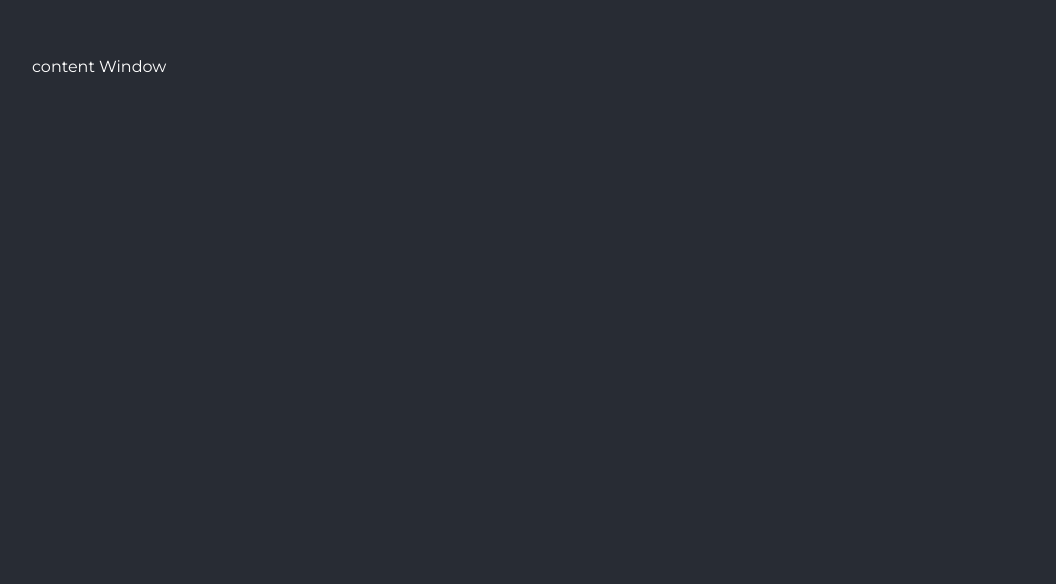
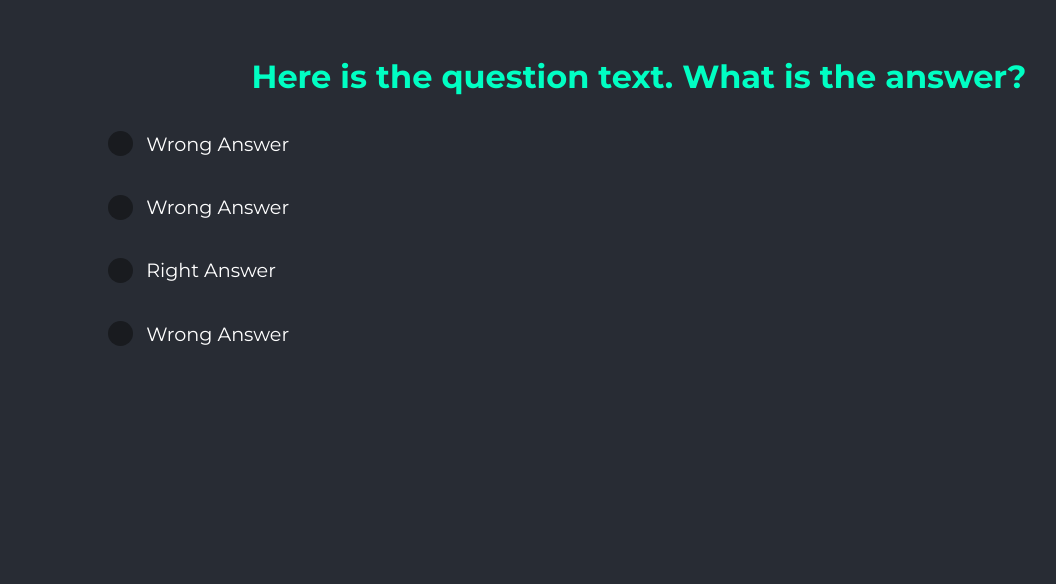
Before and after one commit to hollyefig/Questionnaire, a React (Create React App) app: page / in a window 1280 px wide. Shown: the part 996-1580 px from the top of the page, without its empty margins (1-1057 px from the left). Built offline with nearby package versions, Linux system fonts and the light colour scheme.

Commit message:
created data for questions. input into q1

```diff
--- a/src/components/questions/Question1.jsx
+++ b/src/components/questions/Question1.jsx
@@ -1,12 +1,33 @@
 import React from 'react'
 import './questions.css';
+import { questionData } from '../../questionData';
 
 export default function Question1({q1ref}) {
+
+console.log(questionData[0].answers)
 
 
   return (
     <div className='question1Wrapper' id="question1Wrapper" ref={q1ref}>
-      <div className="q1ContentWindow">content Window</div>
+      <div className="q1ContentWindow">
+        <div className="qHeading">
+          <h2>{questionData[0].question}</h2>
+        </div>
+        <div className="qAnswerWrapper">
+          <ul>
+
+            {questionData[0].answers.map(e => {
+              return (
+              <li>
+              <input type='radio' name={questionData[0].radioName} id={e.id}/>
+              <label for={e.id}>{e.answer}</label>
+              </li>
+              )
+            })}
+
+          </ul>
+        </div>
+      </div>
     </div>
   )
 }
--- a/src/components/questions/questions.css
+++ b/src/components/questions/questions.css
@@ -5,7 +5,7 @@
   width: 100%;
   margin-top: var(--fixedTopSpace);
   height: 100vh;
-  border: 1px solid transparent;
+  padding: 1px 0 0 0;
 }
 
 .q1ContentWindow,
@@ -17,5 +17,71 @@
   display: flex;
   justify-content: flex-start;
   align-items: center;
+  flex-direction: column;
   padding: 2em;
 }
+
+.qHeading > h2 {
+  color: var(--teal);
+  font-size: 2rem;
+}
+
+.qAnswerWrapper {
+  display: block;
+  display: flex;
+  justify-content: flex-start;
+  align-items: center;
+  width: 90%;
+  padding: 1em;
+}
+
+.qAnswerWrapper > ul {
+  list-style-type: none;
+}
+
+.qAnswerWrapper > ul > li {
+  padding: 1em 0;
+  font-size: 1.2rem;
+  display: flex;
+  align-items: center;
+}
+
+.qAnswerWrapper > ul > li > input[type="radio"] {
+  --dim: 25px;
+  margin: 0 1em 0 0;
+  appearance: none;
+  background-color: var(--darkGrey);
+  width: var(--dim);
+  height: var(--dim);
+  border-radius: calc(var(--dim) / 2);
+  display: grid;
+  place-content: center;
+}
+
+.qAnswerWrapper > ul > li > input[type="radio"]::before {
+  --dim: 0.85em;
+  content: "";
+  width: var(--dim);
+  height: var(--dim);
+  border-radius: calc(var(--dim) / 2);
+  transform: scale(0);
+  transition: 120ms transform ease-in-out;
+  box-shadow: inset 1em 1em var(--teal);
+}
+
+.qAnswerWrapper > ul > li > input[type="radio"]:checked::before {
+  transform: scale(1);
+}
+
+@media only screen and (max-width: 500px) {
+  .q1ContentWindow,
+  .q2ContentWindow,
+  .q3ContentWindow,
+  .q4ContentWindow {
+    padding: 1em;
+  }
+
+  .qAnswerWrapper {
+    width: 100%;
+  }
+}
--- /dev/null
+++ b/src/questionData.js
@@ -0,0 +1,29 @@
+export const questionData = [
+  {
+    id: 1,
+    question: "Here is the question text. What is the answer?",
+    radioName: "question1",
+    answers: [
+      {
+        id: "a1",
+        answer: "Wrong Answer",
+        isTrue: false,
+      },
+      {
+        id: "a2",
+        answer: "Wrong Answer",
+        isTrue: false,
+      },
+      {
+        id: "a3",
+        answer: "Right Answer",
+        isTrue: true,
+      },
+      {
+        id: "a4",
+        answer: "Wrong Answer",
+        isTrue: false,
+      },
+    ],
+  },
+];
```
